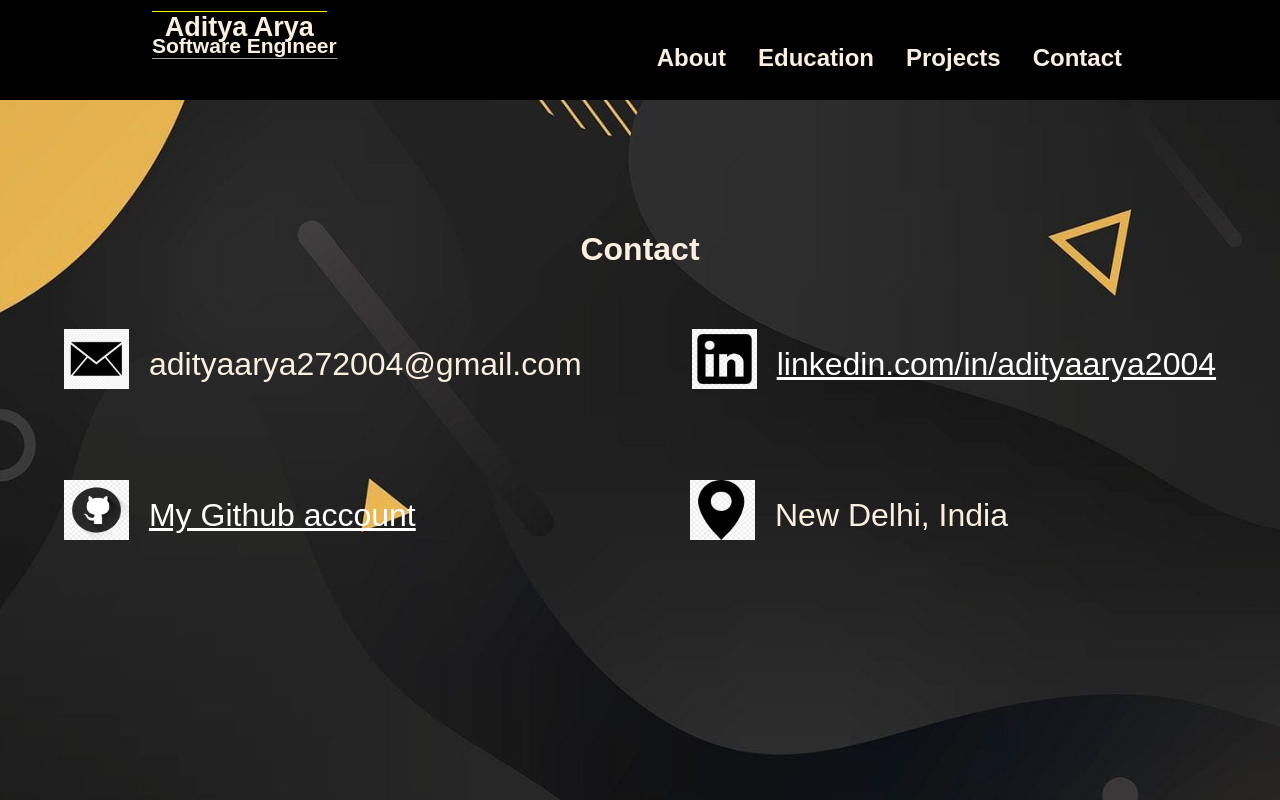
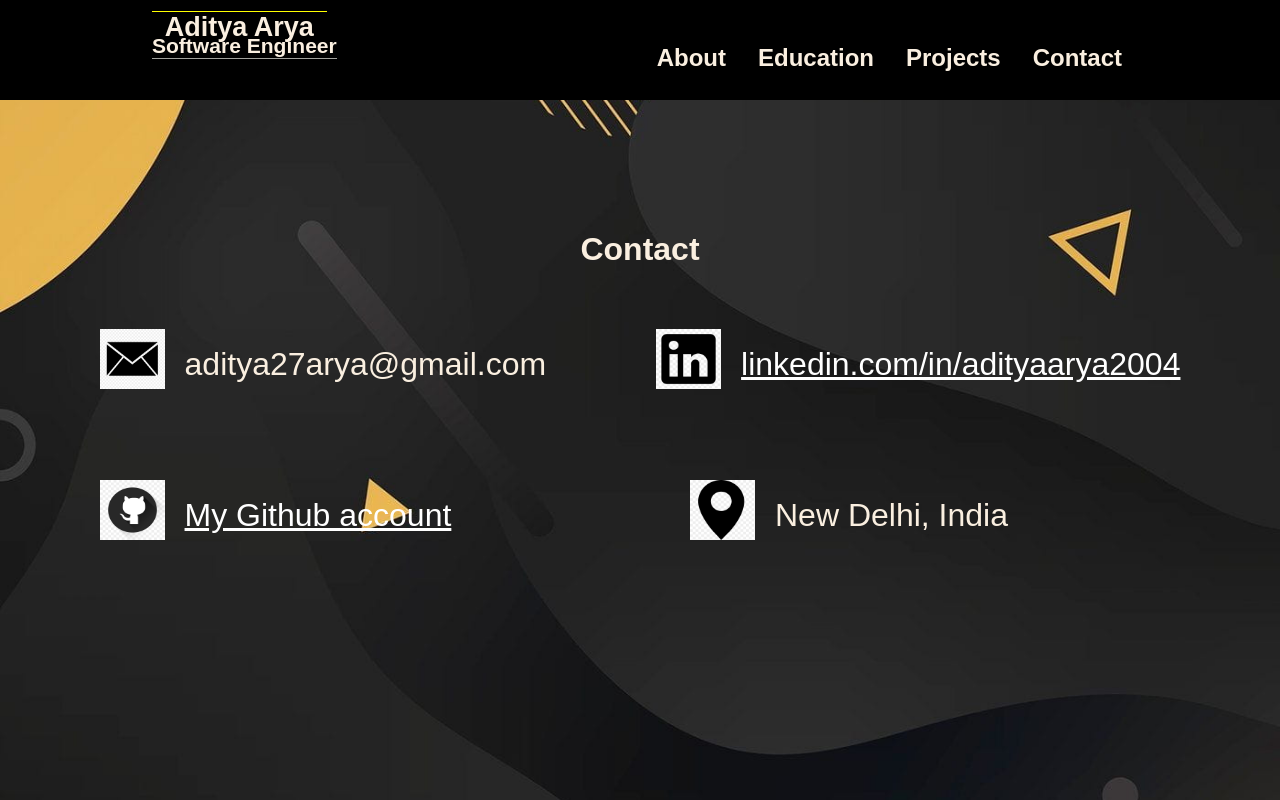
Before and after one commit to simgym/Resume, a React (Vite) app: page /contact in a window 1280 px wide. Built offline with nearby package versions, Linux system fonts and the light colour scheme.

Commit message:
third commit

```diff
--- a/src/pages/ContactPage.jsx
+++ b/src/pages/ContactPage.jsx
@@ -15,7 +15,7 @@ const ContactPage = () => {
             <h2>
               <img src={mail} />
             </h2>
-            <p>adityaarya272004@gmail.com</p>
+            <p>aditya27arya@gmail.com</p>
           </div>
           <div className="contact-item-row">
             <h2>
```
